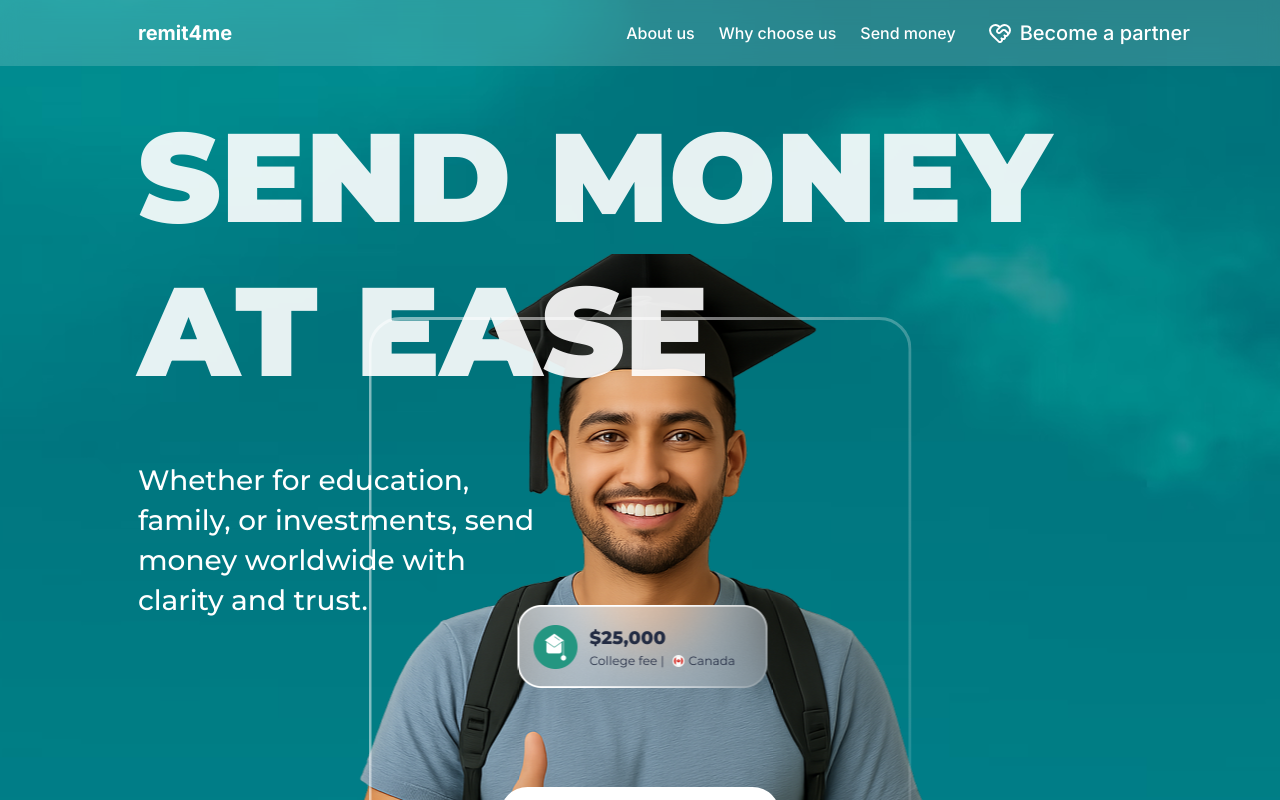
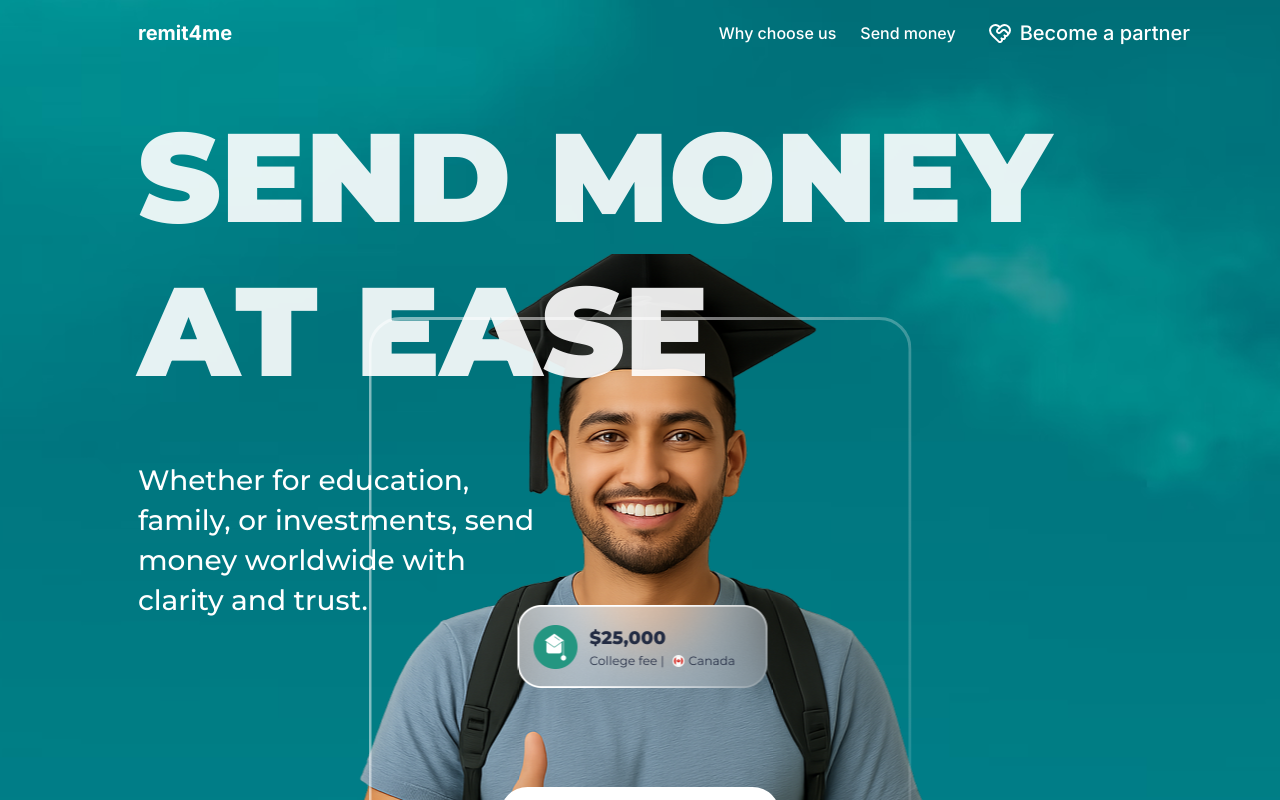
Before and after one commit to aaa-07/remit4me, a Next.js app: page / in a window 1280 px wide. Shown: the top 800 px of the page. Built offline with nearby package versions, Linux system fonts and the light colour scheme; no server answers.

Commit message:
Add files via upload

```diff
--- a/components/home/header/index.jsx
+++ b/components/home/header/index.jsx
@@ -1,25 +1,27 @@
 import classNames from 'classnames';
-import { Inter } from 'next/font/google';
-import { useState, useEffect } from 'react';
+import {Inter} from 'next/font/google';
+import {useState, useEffect} from 'react';
 import styles from './index.module.css';
 
-const inter = Inter({ subsets: ['latin'] });
+const inter = Inter({subsets: ['latin']});
 
 const Header = () => {
-  const [show, setShow] = useState(false);
+  const [show, setShow] = useState(true);
   const [lastScrollY, setLastScrollY] = useState(0);
+  const [screenHeight, setScreenHeight] = useState(0);
 
   useEffect(() => {
     const handleScroll = () => {
       const currentScrollY = window.scrollY;
 
-      if (currentScrollY < lastScrollY) {
+      if (currentScrollY === 0 || currentScrollY < lastScrollY) {
         setShow(true);
       } else if (currentScrollY > lastScrollY) {
         setShow(false);
       }
 
       setLastScrollY(currentScrollY);
+      setScreenHeight(window.innerHeight);
     };
 
     window.addEventListener('scroll', handleScroll);
@@ -27,10 +29,19 @@ const Header = () => {
   }, [lastScrollY]);
 
   return (
-    <div className={classNames(inter.className, styles.header, 'flex items-center text-white transition-transform duration-300', show ? 'translate-y-0' : '-translate-y-full')}>
+    <div
+      className={classNames(
+        inter.className,
+        styles.header,
+        'flex items-center text-white transition-transform duration-300',
+        lastScrollY === 0 ? '' : 'backdrop-blur-md',
+        show ? 'translate-y-0' : '-translate-y-full',
+        lastScrollY > 982 && lastScrollY < 6 * screenHeight ? 'bg-[#092929]' : lastScrollY === 0 ? 'bg-transparent' : 'bg-[#ffffff29]'
+      )}
+    >
       <div className='text-[20px]/[20px] font-bold'>remit4me</div>
-      <div className='ml-auto text-[16px]/[16px] font-medium'>About us</div>
-      <div className='text-[16px]/[16px] font-medium mx-6 cursor-pointer' onClick={() => window.scrollTo({ top: 982, behavior: 'smooth' })}>
+      {/* <div className='ml-auto text-[16px]/[16px] font-medium'>About us</div> */}
+      <div className='text-[16px]/[16px] font-medium mx-6 cursor-pointer ml-auto' onClick={() => window.scrollTo({top: 982, behavior: 'smooth'})}>
         Why choose us
       </div>
       <div className='text-[16px]/[16px] font-medium cursor-pointer' onClick={() => (window.location.href = '#waitlist')}>
--- a/components/home/header/index.module.css
+++ b/components/home/header/index.module.css
@@ -4,9 +4,7 @@
   left: 0;
   width: 100%;
   z-index: 10;
-  backdrop-filter: blur(10px);
   height: 66px;
   padding-left: 138px;
   padding-right: 90px;
-  background-color: #ffffff29;
 }
```
